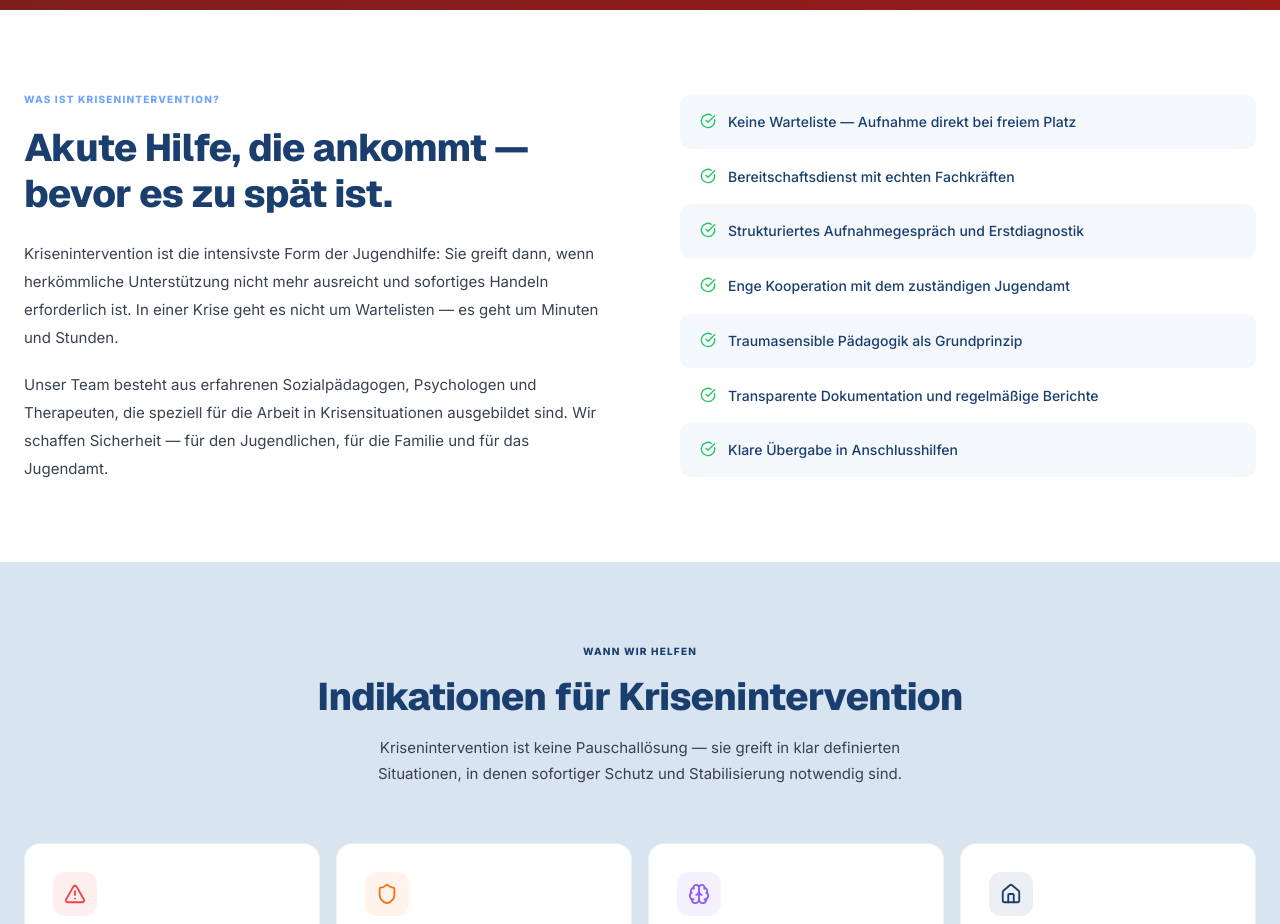
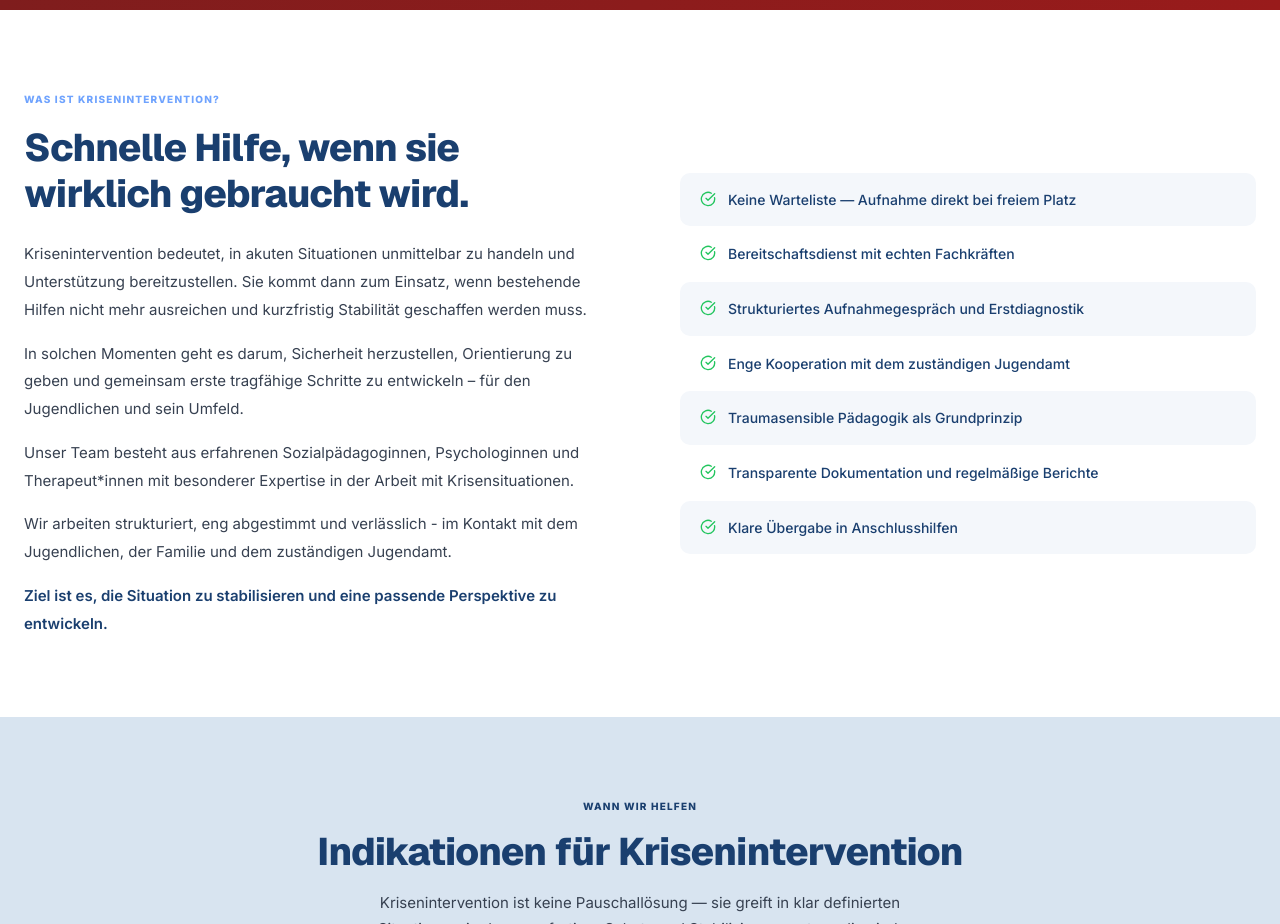
Before and after one commit to ankernetz/ankernetz, a Next.js app: page /krisenintervention in a window 1280 px wide. Shown: the part 1180-2104 px from the top of the page. Built offline with nearby package versions, Linux system fonts and the light colour scheme.

Commit message:
Krisenintervention: Einleitungstext aktualisiert

```diff
--- a/app/krisenintervention/page.tsx
+++ b/app/krisenintervention/page.tsx
@@ -417,20 +417,26 @@ export default function KriseninterventionPage() {
               color: "#1a3f6f", lineHeight: 1.2, letterSpacing: "-0.02em",
               marginBottom: "1.5rem",
             }}>
-              Akute Hilfe, die ankommt — bevor es zu spät ist.
+              Schnelle Hilfe, wenn sie wirklich gebraucht wird.
             </h2>
-            <p style={{ color: "#374151", lineHeight: 1.85, fontSize: "15px", marginBottom: "1.25rem" }}>
-              Krisenintervention ist die intensivste Form der Jugendhilfe: Sie greift dann,
-              wenn herkömmliche Unterstützung nicht mehr ausreicht und sofortiges Handeln
-              erforderlich ist. In einer Krise geht es nicht um Wartelisten — es geht um
-              Minuten und Stunden.
-            </p>
-            <p style={{ color: "#374151", lineHeight: 1.85, fontSize: "15px" }}>
-              Unser Team besteht aus erfahrenen Sozialpädagogen, Psychologen und
-              Therapeuten, die speziell für die Arbeit in Krisensituationen ausgebildet sind.
-              Wir schaffen Sicherheit — für den Jugendlichen, für die Familie und für das
-              Jugendamt.
-            </p>
+            <div style={{ display: "flex", flexDirection: "column", gap: "1rem" }}>
+              <p style={{ color: "#374151", lineHeight: 1.85, fontSize: "15px" }}>
+                Krisenintervention bedeutet, in akuten Situationen unmittelbar zu handeln und Unterstützung bereitzustellen.
+                Sie kommt dann zum Einsatz, wenn bestehende Hilfen nicht mehr ausreichen und kurzfristig Stabilität geschaffen werden muss.
+              </p>
+              <p style={{ color: "#374151", lineHeight: 1.85, fontSize: "15px" }}>
+                In solchen Momenten geht es darum, Sicherheit herzustellen, Orientierung zu geben und gemeinsam erste tragfähige Schritte zu entwickeln – für den Jugendlichen und sein Umfeld.
+              </p>
+              <p style={{ color: "#374151", lineHeight: 1.85, fontSize: "15px" }}>
+                Unser Team besteht aus erfahrenen Sozialpädagoginnen, Psychologinnen und Therapeut*innen mit besonderer Expertise in der Arbeit mit Krisensituationen.
+              </p>
+              <p style={{ color: "#374151", lineHeight: 1.85, fontSize: "15px" }}>
+                Wir arbeiten strukturiert, eng abgestimmt und verlässlich - im Kontakt mit dem Jugendlichen, der Familie und dem zuständigen Jugendamt.
+              </p>
+              <p style={{ color: "#1a3f6f", lineHeight: 1.85, fontSize: "15px", fontWeight: 600 }}>
+                Ziel ist es, die Situation zu stabilisieren und eine passende Perspektive zu entwickeln.
+              </p>
+            </div>
           </div>
 
           <div style={{ display: "flex", flexDirection: "column", gap: "1px" }}>
```
